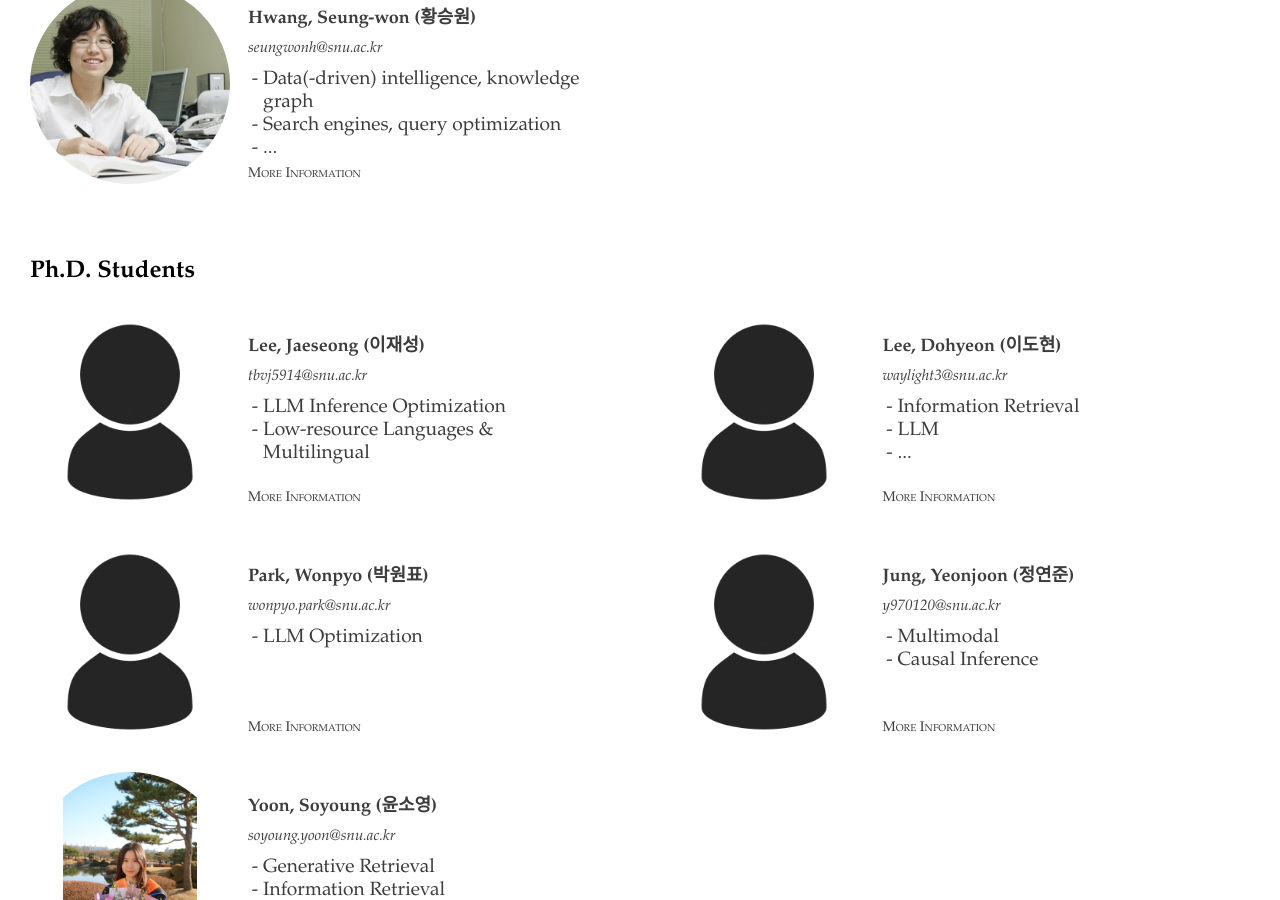
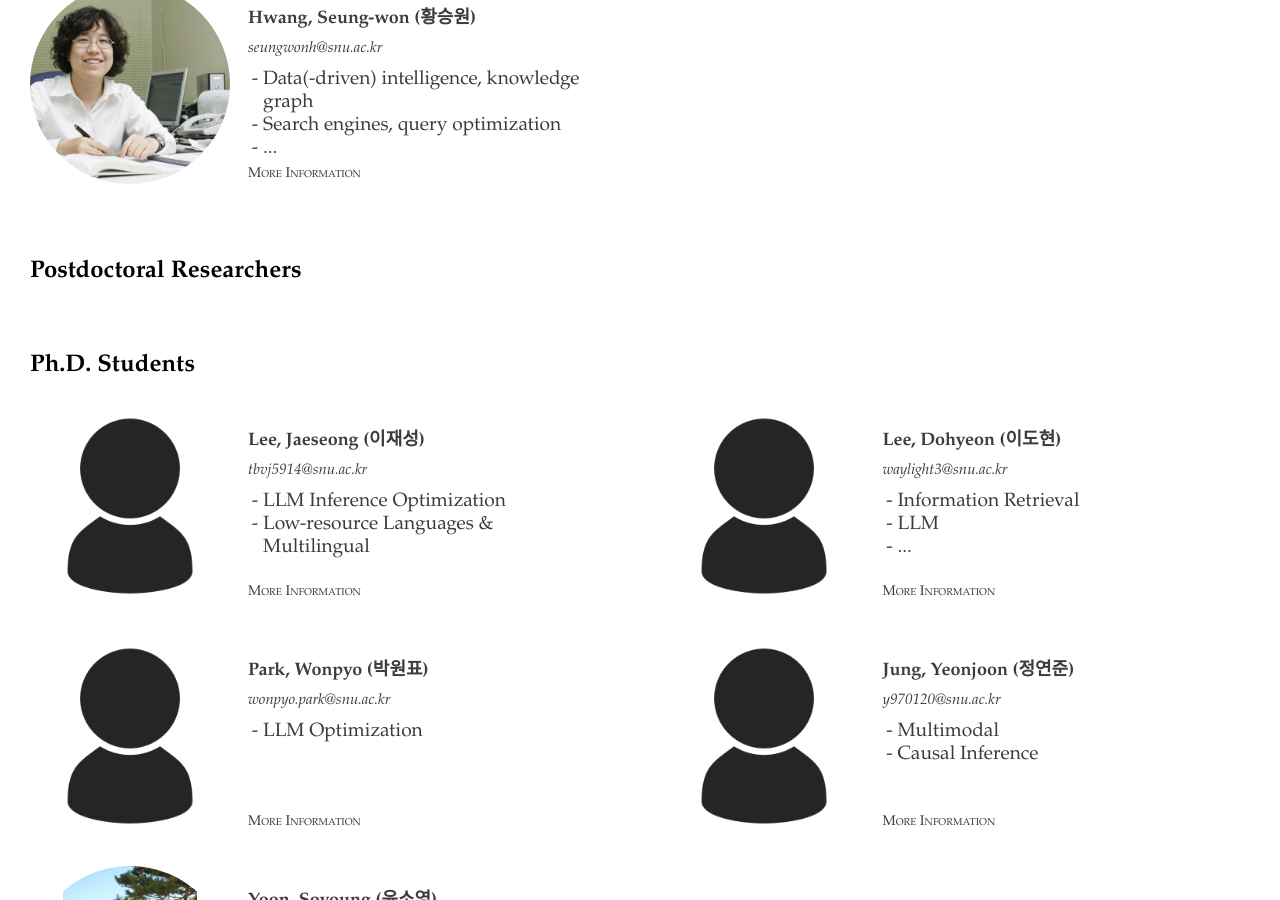
Before and after one commit to ldilab/ldilab.github.io, a Jekyll site: the page built from people.html, in a window 1280 px wide and 900 px high, scrolled down 338 px. Built offline with Jekyll 4.4.1, drawn with Linux system fonts in a browser that asks for light colours.

Commit message:
Add Postdoctoral Researcher to people.yml

```diff
--- a/_data/people.yml
+++ b/_data/people.yml
@@ -1,5 +1,7 @@
 - name: Professor
   category: Faculty
+- name: Postdoctoral Researcher
+  category: Postdoctoral Researchers
 - name: Ph.D. Student
   category: Ph.D. Students
 - name: Integrated M.S./Ph.D. Student
```
